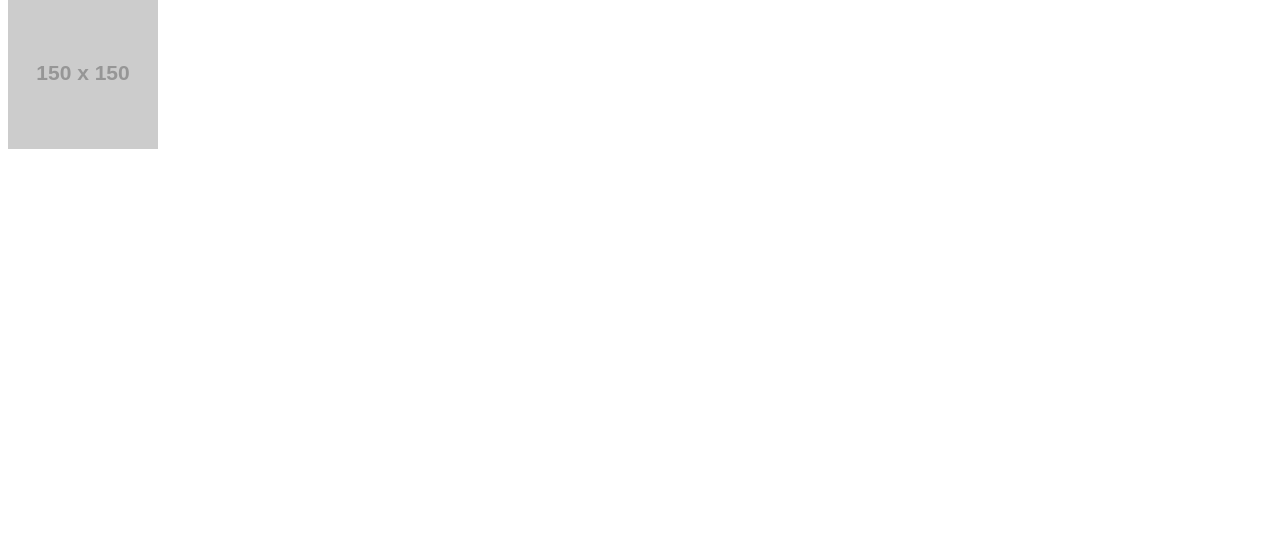
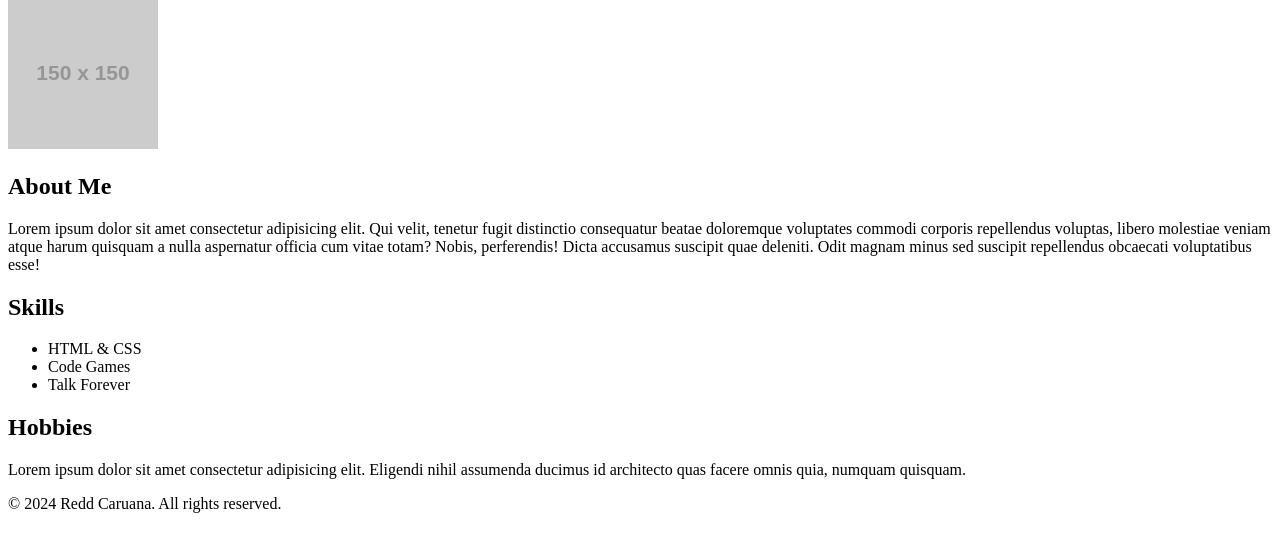
Before and after one commit to caruanaredd/web-design-group-c, a plain HTML site: page profile.html in a window 1280 px wide. Shown: the part 68-620 px from the top of the page. Drawn offline with Linux system fonts and the light colour scheme; placeholder pictures from the web are drawn by us.

Commit message:
Update profile.html
Finished HTML for profile.

```diff
--- a/profile.html
+++ b/profile.html
@@ -14,8 +14,29 @@
 
         <section>
             <img src="https://via.placeholder.com/150" alt="Profile Pic">
+
+            <h2>About Me</h2>
+            <p>
+                Lorem ipsum dolor sit amet consectetur adipisicing elit. Qui velit, tenetur fugit distinctio consequatur beatae doloremque voluptates commodi corporis repellendus voluptas, libero molestiae veniam atque harum quisquam a nulla aspernatur officia cum vitae totam? Nobis, perferendis! Dicta accusamus suscipit quae deleniti. Odit magnam minus sed suscipit repellendus obcaecati voluptatibus esse!
+            </p>
+
+            <h2>Skills</h2>
+            <!-- li*3 creates 3 list items -->
+            <ul>
+                <li>HTML & CSS</li>
+                <li>Code Games</li>
+                <li>Talk Forever</li>
+            </ul>
+
+            <h2>Hobbies</h2>
+            <p>
+                Lorem ipsum dolor sit amet consectetur adipisicing elit. Eligendi nihil assumenda ducimus id architecto quas facere omnis quia, numquam quisquam.
+            </p>
         </section>
+
+        <footer>
+            &copy; 2024 Redd Caruana. All rights reserved.
+        </footer>
     </article>
-
 </body>
 </html>
```
